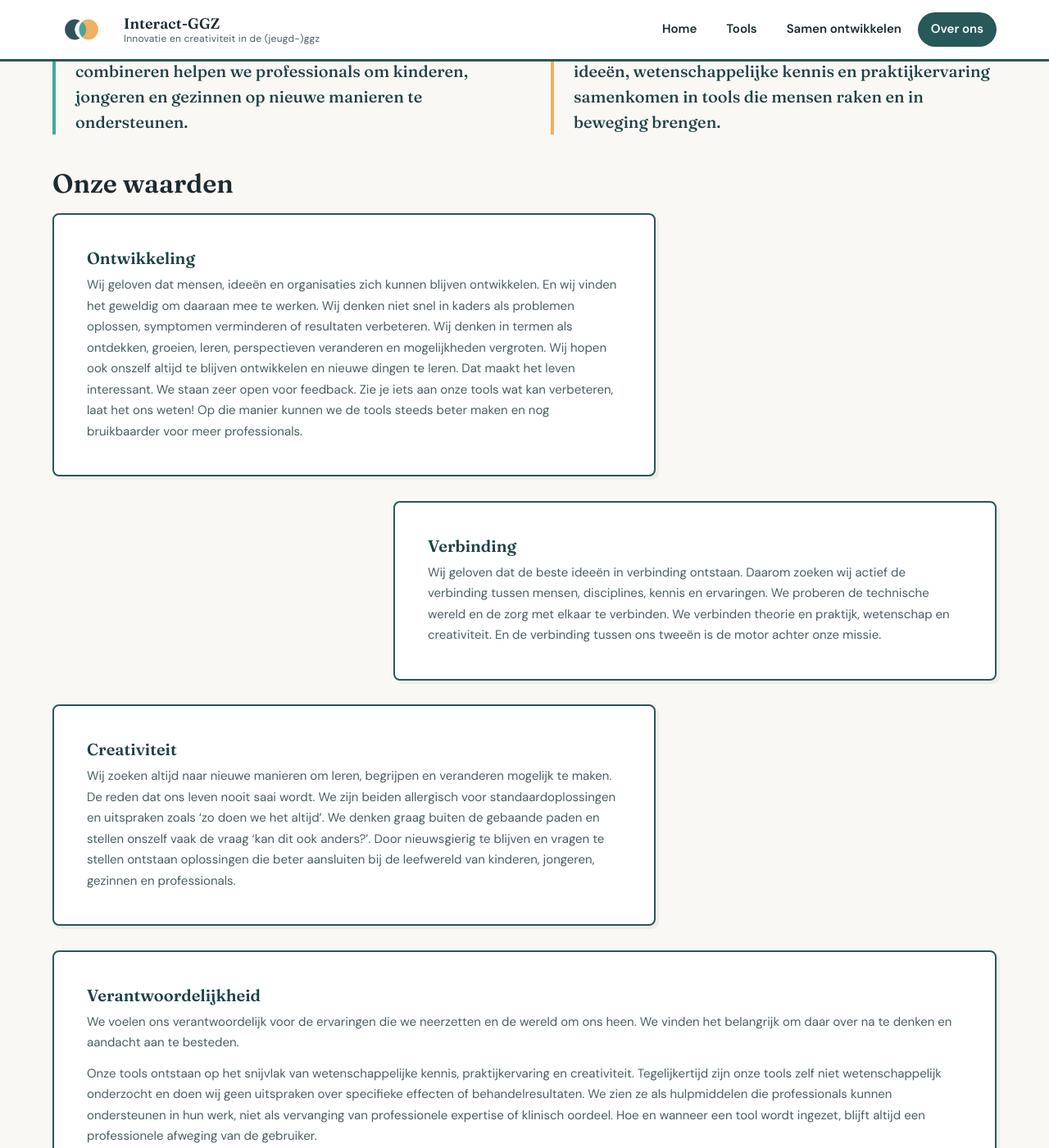
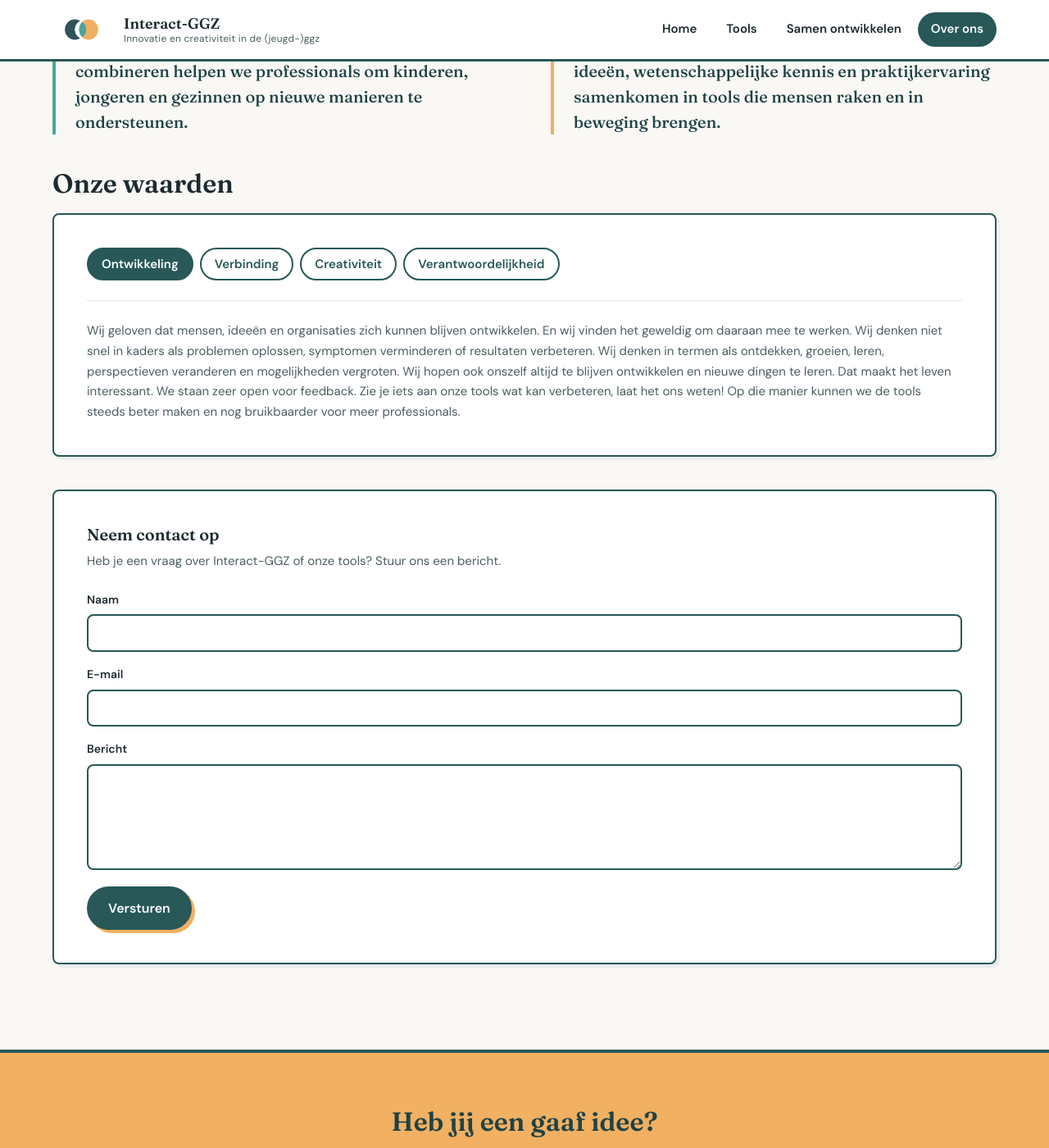
Before and after one commit to janwillemm/jari-website, a Jekyll site: the page built from over-ons.md, in a window 1280 px wide and 1400 px high, scrolled down 1952 px. Shown: the whole window at 82% size. Built offline with Jekyll 4.4.1, drawn with Linux system fonts in a browser that asks for light colours; some of the changed text lies outside the part shown.

Commit message:
Maak waardensectie interactief met tabs in één blok.
Vervang de vier losse kaarten door pill-tabs met wisselende uitleg, inclusief toegankelijke tab-navigatie via toetsenbord.

Co-authored-by: Cursor <cursoragent@cursor.com>

```diff
--- a/_layouts/default.html
+++ b/_layouts/default.html
@@ -9,5 +9,6 @@
     {% include footer.html %}
     <script src="{{ '/assets/js/lightbox.js' | relative_url }}" defer></script>
     <script src="{{ '/assets/js/tool-slider.js' | relative_url }}" defer></script>
+    <script src="{{ '/assets/js/values-tabs.js' | relative_url }}" defer></script>
   </body>
 </html>
--- a/_sass/_components.scss
+++ b/_sass/_components.scss
@@ -657,76 +657,64 @@
   margin: 0;
 }
 
-// Values / visie
-.values-list {
-  display: flex;
-  flex-direction: column;
-  gap: $space-md;
-  list-style: none;
-  padding: 0;
-  margin: 0;
-}
-
-.value-item {
+// Values tabs (over ons)
+.values-tabs {
   background: $color-surface;
   border: $border-weight solid $color-primary;
   border-radius: $radius-sm;
   padding: $space-lg;
   box-shadow: $shadow-offset rgba($color-primary, 0.06);
+}
 
-  @media (min-width: $bp-md) {
-    max-width: 46rem;
+.values-tabs__list {
+  display: flex;
+  flex-wrap: wrap;
+  gap: 0.5rem;
+  margin-bottom: $space-md;
+  padding-bottom: $space-md;
+  border-bottom: 1px solid $color-border;
+}
+
+.values-tabs__tab {
+  padding: 0.5rem 1rem;
+  border: $border-weight solid $color-primary;
+  border-radius: $radius-pill;
+  background: $color-surface;
+  font-family: $font-body;
+  font-weight: 600;
+  font-size: 0.9375rem;
+  color: $color-primary;
+  cursor: pointer;
+  transition: background 0.2s ease, color 0.2s ease;
+
+  &.is-active,
+  &[aria-selected="true"] {
+    background: $color-primary;
+    color: #ffffff;
   }
 
-  &:nth-child(even) {
-    @media (min-width: $bp-md) {
-      margin-left: auto;
-      margin-right: 0;
-    }
+  &:hover:not(.is-active):not([aria-selected="true"]) {
+    background: $color-primary-light;
   }
 
-  &:nth-child(odd) {
-    @media (min-width: $bp-md) {
-      margin-right: auto;
-      margin-left: 0;
-    }
-  }
-
-  &:last-child {
-    @media (min-width: $bp-md) {
-      max-width: none;
-      margin-left: 0;
-      margin-right: 0;
-    }
+  &:focus-visible {
+    outline: 2px solid $color-accent;
+    outline-offset: 2px;
   }
 }
 
-.value-item__number {
-  display: inline-flex;
-  align-items: center;
-  justify-content: center;
-  width: 2rem;
-  height: 2rem;
-  border-radius: 50%;
-  background: $color-primary-light;
-  color: $color-primary-dark;
-  font-weight: 700;
-  font-size: 0.875rem;
-  margin-bottom: $space-sm;
-}
-
-.value-item h3 {
-  color: $color-primary-dark;
-}
-
-.value-item p {
+.values-tabs__panel {
   color: $color-text-muted;
   font-size: 0.9375rem;
-  margin: 0;
-}
+  line-height: 1.65;
 
-.value-item p + p {
-  margin-top: 0.75rem;
+  p {
+    margin: 0;
+  }
+
+  p + p {
+    margin-top: 0.75rem;
+  }
 }
 
 // Tool cards (aan de slag)
--- /dev/null
+++ b/assets/js/values-tabs.js
@@ -0,0 +1,50 @@
+(function () {
+  document.querySelectorAll("[data-values-tabs]").forEach(function (root) {
+    var tabs = root.querySelectorAll('[role="tab"]');
+    var panels = root.querySelectorAll('[role="tabpanel"]');
+
+    function activateTab(tab) {
+      var panelId = tab.getAttribute("aria-controls");
+
+      tabs.forEach(function (item) {
+        var active = item === tab;
+        item.classList.toggle("is-active", active);
+        item.setAttribute("aria-selected", active ? "true" : "false");
+        item.tabIndex = active ? 0 : -1;
+      });
+
+      panels.forEach(function (panel) {
+        var active = panel.id === panelId;
+        panel.classList.toggle("is-active", active);
+        panel.hidden = !active;
+      });
+    }
+
+    tabs.forEach(function (tab) {
+      tab.addEventListener("click", function () {
+        activateTab(tab);
+      });
+
+      tab.addEventListener("keydown", function (event) {
+        var index = Array.prototype.indexOf.call(tabs, tab);
+        var nextIndex = null;
+
+        if (event.key === "ArrowRight") {
+          nextIndex = (index + 1) % tabs.length;
+        } else if (event.key === "ArrowLeft") {
+          nextIndex = (index - 1 + tabs.length) % tabs.length;
+        } else if (event.key === "Home") {
+          nextIndex = 0;
+        } else if (event.key === "End") {
+          nextIndex = tabs.length - 1;
+        }
+
+        if (nextIndex === null) return;
+
+        event.preventDefault();
+        activateTab(tabs[nextIndex]);
+        tabs[nextIndex].focus();
+      });
+    });
+  });
+})();
--- a/over-ons.md
+++ b/over-ons.md
@@ -119,71 +119,122 @@ technologie, serious gaming en AI samenkomen.
 
 ## Onze waarden
 
-<ul class="values-list">
-  <li class="value-item">
-    <h3>Ontwikkeling</h3>
-    <p>
-      Wij geloven dat mensen, ideeën en organisaties zich kunnen blijven ontwikkelen.
-      En wij vinden het geweldig om daaraan mee te werken. Wij denken niet snel in kaders
-      als problemen oplossen, symptomen verminderen of resultaten verbeteren. Wij denken
-      in termen als ontdekken, groeien, leren, perspectieven veranderen en mogelijkheden
-      vergroten. Wij hopen ook onszelf altijd te blijven ontwikkelen en nieuwe dingen te
-      leren. Dat maakt het leven interessant. We staan zeer open voor feedback. Zie je
-      iets aan onze tools wat kan verbeteren, laat het ons weten! Op die manier kunnen we
-      de tools steeds beter maken en nog bruikbaarder voor meer professionals.
-    </p>
-  </li>
+<div class="values-tabs" data-values-tabs>
+  <div class="values-tabs__list" role="tablist" aria-label="Onze waarden">
+    <button type="button"
+            class="values-tabs__tab is-active"
+            role="tab"
+            id="value-tab-ontwikkeling"
+            aria-selected="true"
+            aria-controls="value-panel-ontwikkeling">
+      Ontwikkeling
+    </button>
+    <button type="button"
+            class="values-tabs__tab"
+            role="tab"
+            id="value-tab-verbinding"
+            aria-selected="false"
+            aria-controls="value-panel-verbinding"
+            tabindex="-1">
+      Verbinding
+    </button>
+    <button type="button"
+            class="values-tabs__tab"
+            role="tab"
+            id="value-tab-creativiteit"
+            aria-selected="false"
+            aria-controls="value-panel-creativiteit"
+            tabindex="-1">
+      Creativiteit
+    </button>
+    <button type="button"
+            class="values-tabs__tab"
+            role="tab"
+            id="value-tab-verantwoordelijkheid"
+            aria-selected="false"
+            aria-controls="value-panel-verantwoordelijkheid"
+            tabindex="-1">
+      Verantwoordelijkheid
+    </button>
+  </div>
 
-  <li class="value-item">
-    <h3>Verbinding</h3>
-    <p>
-      Wij geloven dat de beste ideeën in verbinding ontstaan. Daarom zoeken wij actief
-      de verbinding tussen mensen, disciplines, kennis en ervaringen. We proberen de
-      technische wereld en de zorg met elkaar te verbinden. We verbinden theorie en praktijk,
-      wetenschap en creativiteit. En de verbinding tussen ons tweeën is de motor achter
-      onze missie.
-    </p>
-  </li>
+  <div class="values-tabs__panels">
+    <div class="values-tabs__panel is-active"
+         role="tabpanel"
+         id="value-panel-ontwikkeling"
+         aria-labelledby="value-tab-ontwikkeling">
+      <p>
+        Wij geloven dat mensen, ideeën en organisaties zich kunnen blijven ontwikkelen.
+        En wij vinden het geweldig om daaraan mee te werken. Wij denken niet snel in kaders
+        als problemen oplossen, symptomen verminderen of resultaten verbeteren. Wij denken
+        in termen als ontdekken, groeien, leren, perspectieven veranderen en mogelijkheden
+        vergroten. Wij hopen ook onszelf altijd te blijven ontwikkelen en nieuwe dingen te
+        leren. Dat maakt het leven interessant. We staan zeer open voor feedback. Zie je
+        iets aan onze tools wat kan verbeteren, laat het ons weten! Op die manier kunnen we
+        de tools steeds beter maken en nog bruikbaarder voor meer professionals.
+      </p>
+    </div>
 
-  <li class="value-item">
-    <h3>Creativiteit</h3>
-    <p>
-      Wij zoeken altijd naar nieuwe manieren om leren, begrijpen en veranderen mogelijk
-      te maken. De reden dat ons leven nooit saai wordt. We zijn beiden allergisch voor
-      standaardoplossingen en uitspraken zoals ‘zo doen we het altijd’. We denken graag
-      buiten de gebaande paden en stellen onszelf vaak de vraag ‘kan dit ook anders?’.
-      Door nieuwsgierig te blijven en vragen te stellen ontstaan oplossingen die beter
-      aansluiten bij de leefwereld van kinderen, jongeren, gezinnen en professionals.
-    </p>
-  </li>
+    <div class="values-tabs__panel"
+         role="tabpanel"
+         id="value-panel-verbinding"
+         aria-labelledby="value-tab-verbinding"
+         hidden>
+      <p>
+        Wij geloven dat de beste ideeën in verbinding ontstaan. Daarom zoeken wij actief
+        de verbinding tussen mensen, disciplines, kennis en ervaringen. We proberen de
+        technische wereld en de zorg met elkaar te verbinden. We verbinden theorie en praktijk,
+        wetenschap en creativiteit. En de verbinding tussen ons tweeën is de motor achter
+        onze missie.
+      </p>
+    </div>
 
-  <li class="value-item">
-    <h3>Verantwoordelijkheid</h3>
-    <p>
-      We voelen ons verantwoordelijk voor de ervaringen die we neerzetten en de wereld
-      om ons heen. We vinden het belangrijk om daar over na te denken en aandacht aan
-      te besteden.
-    </p>
-    <p>
-      Onze tools ontstaan op het snijvlak van wetenschappelijke kennis, praktijkervaring
-      en creativiteit. Tegelijkertijd zijn onze tools zelf niet wetenschappelijk onderzocht
-      en doen wij geen uitspraken over specifieke effecten of behandelresultaten. We zien
-      ze als hulpmiddelen die professionals kunnen ondersteunen in hun werk, niet als
-      vervanging van professionele expertise of klinisch oordeel. Hoe en wanneer een tool
-      wordt ingezet, blijft altijd een professionele afweging van de gebruiker.
-    </p>
-    <p>
-      Daarnaast zijn wij enthousiast over de mogelijkheden van technologie en AI.
-      Tegelijkertijd realiseren we ons dat deze technologieën energie en grondstoffen
-      verbruiken en daarmee impact hebben op het milieu. Daarom proberen we bewust om
-      te gaan met de technologie die we gebruiken. We bouwen zo efficiënt mogelijk,
-      vermijden onnodige digitale verspilling en zoeken voortdurend naar manieren om
-      onze ecologische voetafdruk te verkleinen. We doneren elke maand een percentage
-      van onze omzet aan een klimaatvriendelijk doel om op deze wijze het energiegebruik
-      enigszins te compenseren.
-    </p>
-  </li>
-</ul>
+    <div class="values-tabs__panel"
+         role="tabpanel"
+         id="value-panel-creativiteit"
+         aria-labelledby="value-tab-creativiteit"
+         hidden>
+      <p>
+        Wij zoeken altijd naar nieuwe manieren om leren, begrijpen en veranderen mogelijk
+        te maken. De reden dat ons leven nooit saai wordt. We zijn beiden allergisch voor
+        standaardoplossingen en uitspraken zoals ‘zo doen we het altijd’. We denken graag
+        buiten de gebaande paden en stellen onszelf vaak de vraag ‘kan dit ook anders?’.
+        Door nieuwsgierig te blijven en vragen te stellen ontstaan oplossingen die beter
+        aansluiten bij de leefwereld van kinderen, jongeren, gezinnen en professionals.
+      </p>
+    </div>
+
+    <div class="values-tabs__panel"
+         role="tabpanel"
+         id="value-panel-verantwoordelijkheid"
+         aria-labelledby="value-tab-verantwoordelijkheid"
+         hidden>
+      <p>
+        We voelen ons verantwoordelijk voor de ervaringen die we neerzetten en de wereld
+        om ons heen. We vinden het belangrijk om daar over na te denken en aandacht aan
+        te besteden.
+      </p>
+      <p>
+        Onze tools ontstaan op het snijvlak van wetenschappelijke kennis, praktijkervaring
+        en creativiteit. Tegelijkertijd zijn onze tools zelf niet wetenschappelijk onderzocht
+        en doen wij geen uitspraken over specifieke effecten of behandelresultaten. We zien
+        ze als hulpmiddelen die professionals kunnen ondersteunen in hun werk, niet als
+        vervanging van professionele expertise of klinisch oordeel. Hoe en wanneer een tool
+        wordt ingezet, blijft altijd een professionele afweging van de gebruiker.
+      </p>
+      <p>
+        Daarnaast zijn wij enthousiast over de mogelijkheden van technologie en AI.
+        Tegelijkertijd realiseren we ons dat deze technologieën energie en grondstoffen
+        verbruiken en daarmee impact hebben op het milieu. Daarom proberen we bewust om
+        te gaan met de technologie die we gebruiken. We bouwen zo efficiënt mogelijk,
+        vermijden onnodige digitale verspilling en zoeken voortdurend naar manieren om
+        onze ecologische voetafdruk te verkleinen. We doneren elke maand een percentage
+        van onze omzet aan een klimaatvriendelijk doel om op deze wijze het energiegebruik
+        enigszins te compenseren.
+      </p>
+    </div>
+  </div>
+</div>
 
 {% include contact-form.html
    heading="Neem contact op"
```
